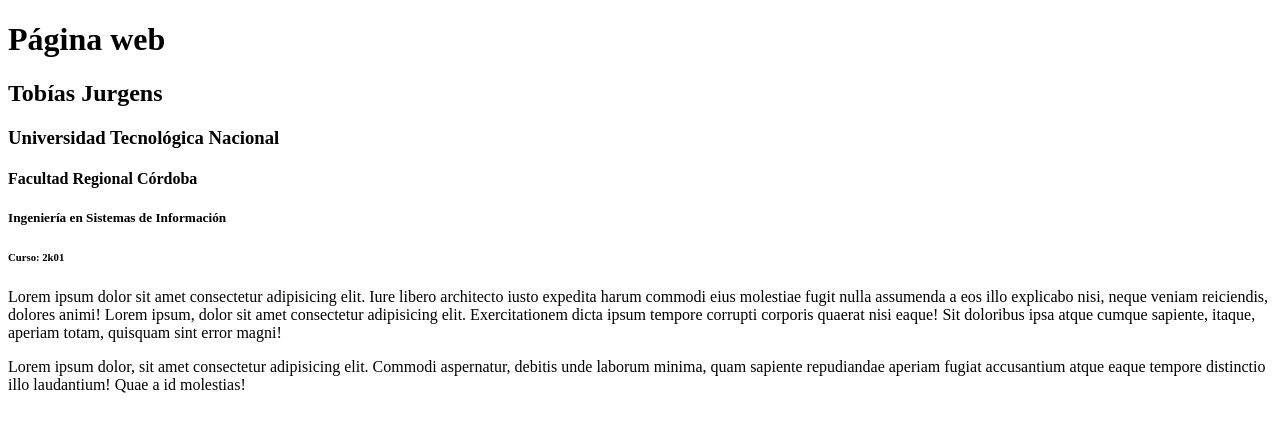
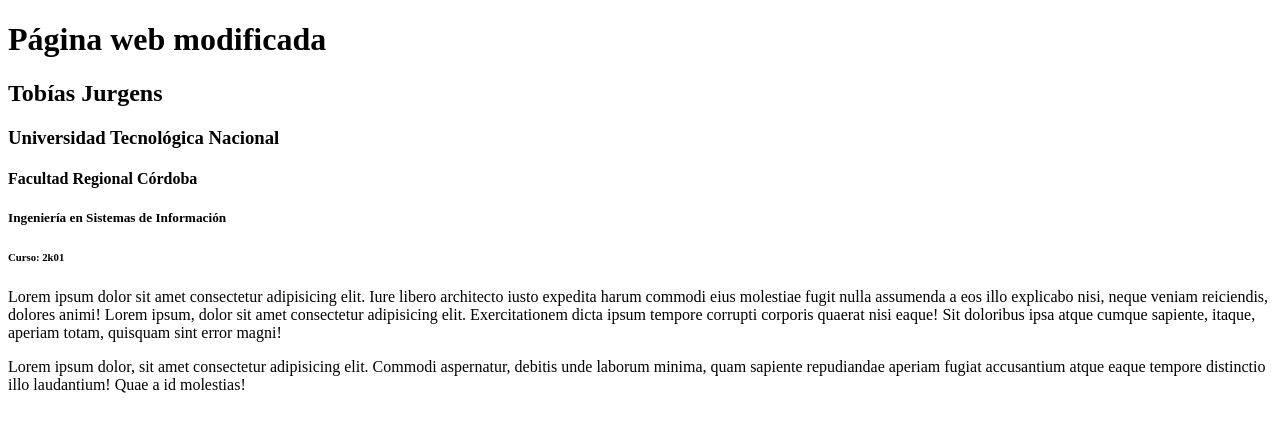
Before and after one commit to Tobijurgens/Clase01_HTML, a plain HTML site: page index.html in a window 1280 px wide. Drawn offline with Linux system fonts and the light colour scheme.

Commit message:
Proyecto modificado

```diff
--- a/index.html
+++ b/index.html
@@ -8,7 +8,7 @@
 <body>
     <!-- Comentarios: ALT + SHIF + A  -->
     <h1>
-        Página web
+        Página web modificada
     </h1>
     <h2>
         Tobías Jurgens
```
